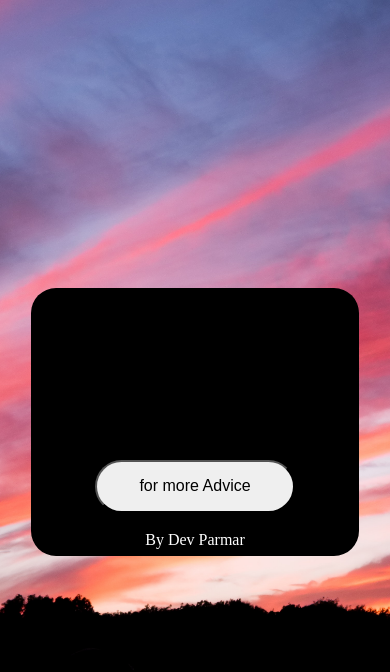
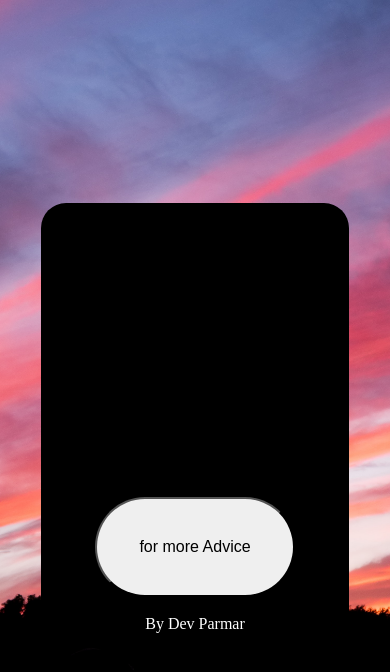
Before and after one commit to devparmar074/Motivational_Quotes_in_React, a React (Create React App) app: page / in a window 390 px wide. Shown: the top 672 px of the page. Built offline with nearby package versions, Linux system fonts and the light colour scheme; no server answers.

Commit message:
css updated

```diff
--- a/src/App.css
+++ b/src/App.css
@@ -17,11 +17,10 @@
 }
 
 .card{
-
     background-color: rgb(0, 0, 0);
     color: rgb(255, 255, 255);
-    width: 40%;
-    height: 40%;
+    width: 40vh;
+    height: 40vh;
     display: flex;
     justify-content: center;
     align-items: center;
@@ -53,11 +52,12 @@
     width: 200px;
     opacity: 1;
     font-size: medium;
+
 }
 
-@media only screen and (max-width: 650px) {
+@media only screen and (max-width: 768px) {
     .card{
-        width: 80%;
-        height: 30%;
+        width: 75%;
+        height: 50%;
     }
 }
```
